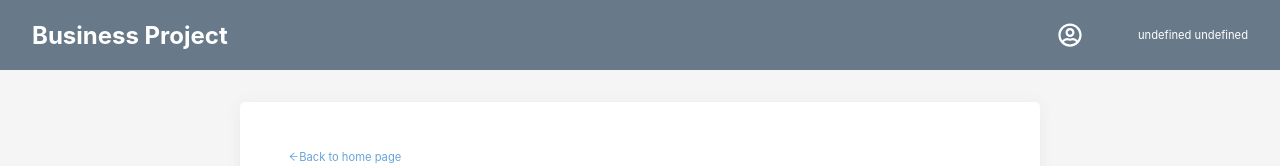
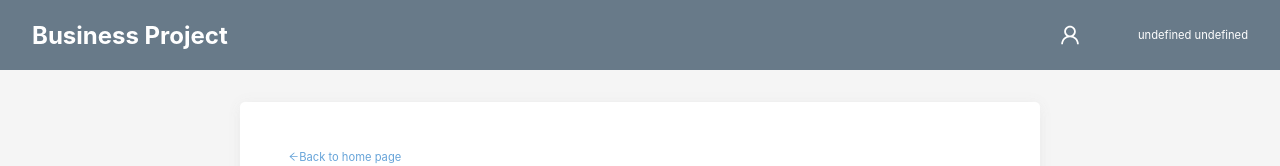
Before and after one commit to lduvnas/js3-business-project, a React (Create React App) app: page /customers/1 in a window 1280 px wide. Shown: the top 166 px of the page. Built offline with nearby package versions, Linux system fonts and the light colour scheme; no server answers.

Commit message:
Change Icon in ActiveUser

```diff
--- a/src/components/ActiveUser.jsx
+++ b/src/components/ActiveUser.jsx
@@ -1,7 +1,6 @@
 import React, { useState, useEffect } from "react";
 import UserKit from "../data/UserKit";
-/* import { AiOutlineUser } from "react-icons/ai"; */
-import { FaRegUserCircle } from "react-icons/fa";
+import { AiOutlineUser } from "react-icons/ai";
 import styled from "styled-components";
 
 const FlexContainer = styled.div`
@@ -31,8 +30,7 @@ export default function ActiveUser() {
 
   return (
     <FlexContainer>
-      <FaRegUserCircle size={24} />
-      {/*  <AiOutlineUser size={24} /> */}
+      <AiOutlineUser size={24} />
       <div>
         <p>{user.firstName + " " + user.lastName}</p>
         <p>{user.email}</p>
```
